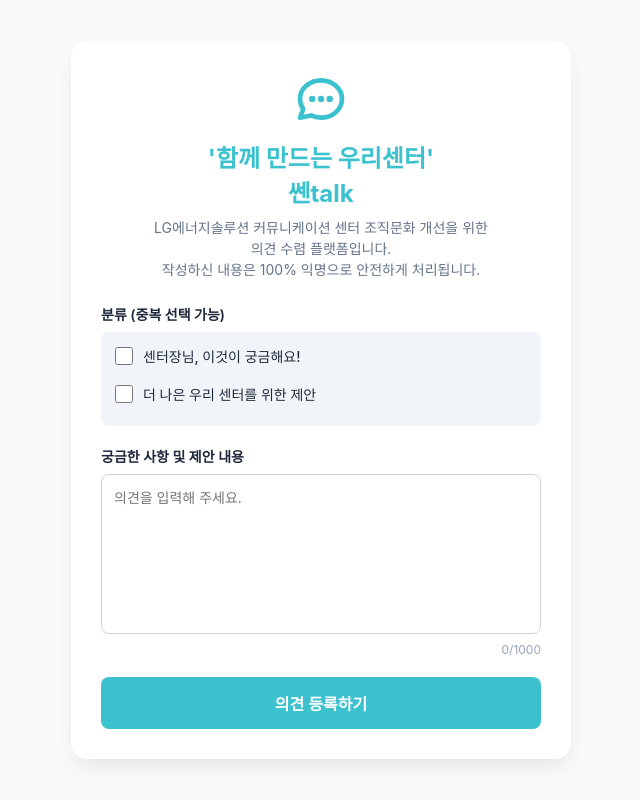
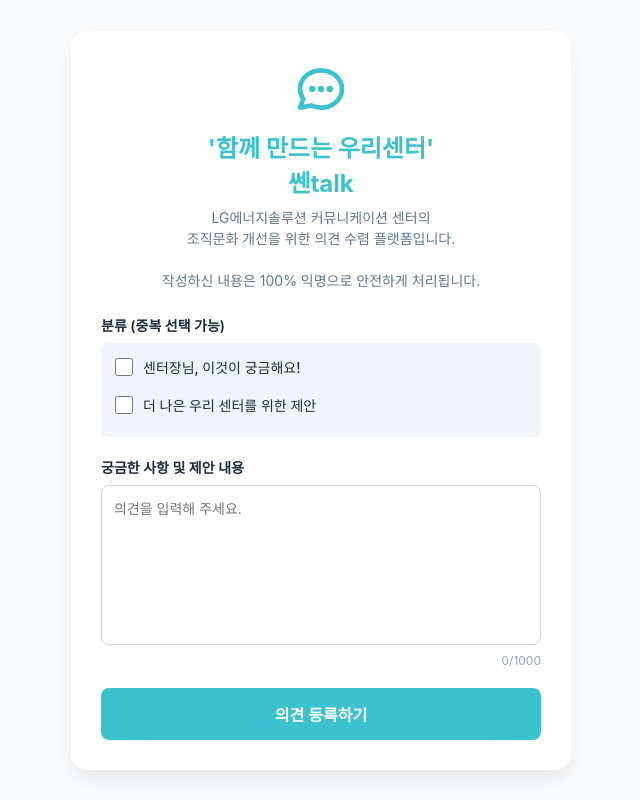
Before and after one commit to wognsdldy-maker/SSen.talk, a plain HTML site: page index.html in a window 1280 px wide. Shown: the whole page, without its empty margins (319-959 px from the left). Drawn offline with Linux system fonts and the light colour scheme.

Commit message:
Update index.html

```diff
--- a/index.html
+++ b/index.html
@@ -200,7 +200,7 @@
 </div>
 
         <h1>'함께 만드는 우리센터'<br>쎈talk</h1>
-        <p class="description">LG에너지솔루션 커뮤니케이션 센터 조직문화 개선을 위한<br>의견 수렴 플랫폼입니다.<br>작성하신 내용은 100% 익명으로 안전하게 처리됩니다.</p>
+        <p class="description">LG에너지솔루션 커뮤니케이션 센터의<br>조직문화 개선을 위한 의견 수렴 플랫폼입니다.<br><br>작성하신 내용은 100% 익명으로 안전하게 처리됩니다.</p>
 
         <form id="talkForm">
             <div class="form-group">
```
